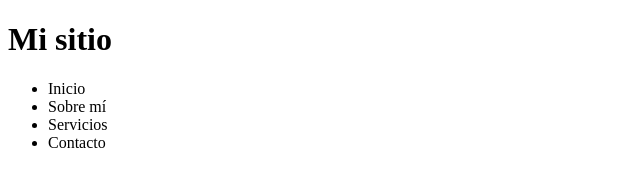
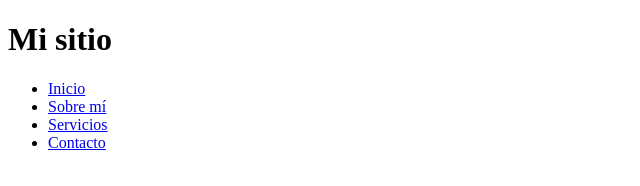
Before and after one commit to mapardo84/miweb, a plain HTML site: page index.html in a window 1280 px wide. Shown: the whole page, without its empty margins (0-640 px from the left). Drawn offline with Linux system fonts and the light colour scheme.

Commit message:
Aplicando mejores estilos

```diff
--- a/index.html
+++ b/index.html
@@ -11,10 +11,10 @@
             <header>
                 <h1 class="logo">Mi sitio</h1>
                 <ul>
-                    <li>Inicio</li>
-                    <li>Sobre mí</li>
-                    <li>Servicios</li>
-                    <li>Contacto</li>
+                    <li><a href="#">Inicio</a></li>
+                    <li><a href="#">Sobre mí</a></li>
+                    <li><a href="#">Servicios</a></li>
+                    <li><a href="#">Contacto</a></li>
                 </ul>
             </header>
         </div>
```
Also changed, not shown: css/main.css (+9 -0 lines).
